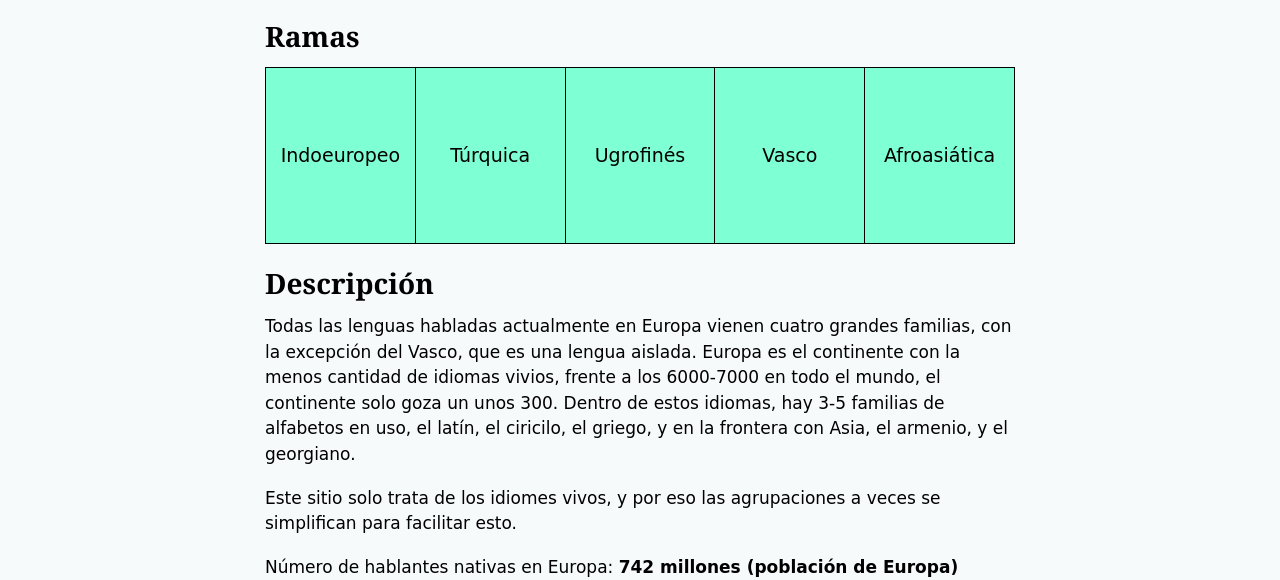
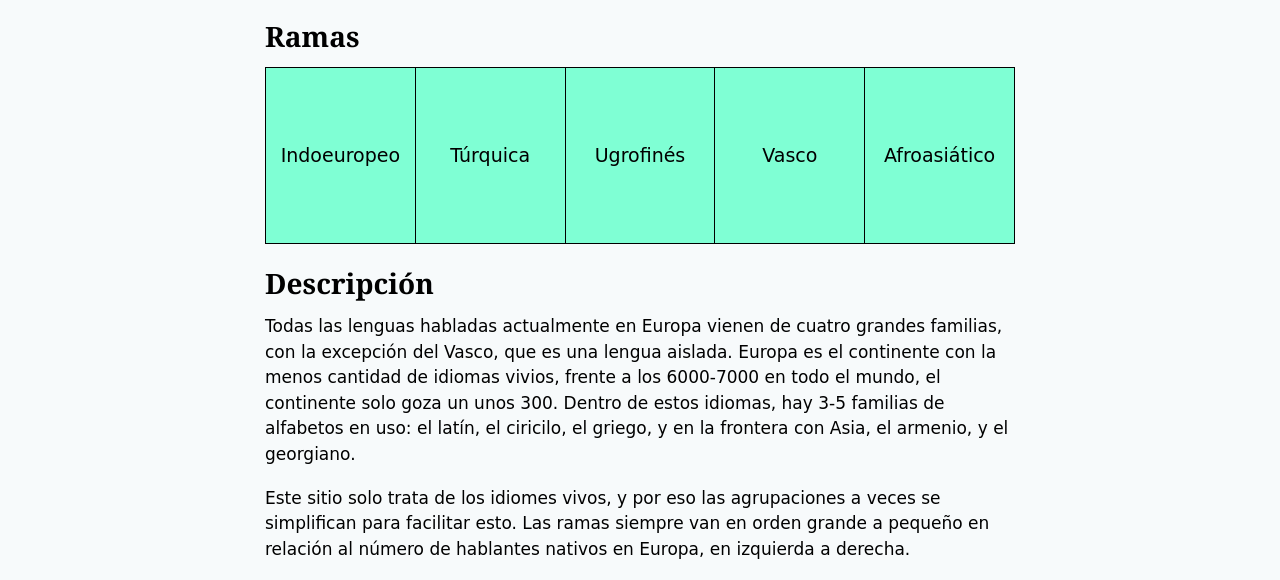
Before and after one commit to FormularSumo/formularsumo.co.uk, an Eleventy site: page es/living-pages/lenguas-de-europa/index.md in a window 1280 px wide. Shown: the part 200-780 px from the top of the page. Built offline with nearby package versions, Linux system fonts and the light colour scheme; Eleventy itself is replaced by a stand-in of ours; files that its build step writes are made by us from their sources.

Commit message:
Add afroasiático

```diff
--- a/es/living-pages/lenguas-de-europa/index.md
+++ b/es/living-pages/lenguas-de-europa/index.md
@@ -8,10 +8,10 @@ ramas: [
     "Túrquica",
     "Ugrofinés",
     "Vasco",
-    "Afroasiática"
+    "Afroasiático"
 ]
 ---
 
-Todas las lenguas habladas actualmente en Europa vienen cuatro grandes familias, con la excepción del Vasco, que es una lengua aislada. Europa es el continente con la menos cantidad de idiomas vivios, frente a los 6000-7000 en todo el mundo, el continente solo goza un unos 300. Dentro de estos idiomas, hay 3-5 familias de alfabetos en uso, el latín, el ciricilo, el griego, y en la frontera con Asia, el armenio, y el georgiano.
+Todas las lenguas habladas actualmente en Europa vienen de cuatro grandes familias, con la excepción del Vasco, que es una lengua aislada. Europa es el continente con la menos cantidad de idiomas vivios, frente a los 6000-7000 en todo el mundo, el continente solo goza un unos 300. Dentro de estos idiomas, hay 3-5 familias de alfabetos en uso: el latín, el ciricilo, el griego, y en la frontera con Asia, el armenio, y el georgiano.
 
-Este sitio solo trata de los idiomes vivos, y por eso las agrupaciones a veces se simplifican para facilitar esto.
+Este sitio solo trata de los idiomes vivos, y por eso las agrupaciones a veces se simplifican para facilitar esto. Las ramas siempre van en orden grande a pequeño en relación al número de hablantes nativos en Europa, en izquierda a derecha.
```
Also changed, not shown: es/living-pages/lenguas-de-europa/Afroasiático.md (added, +9 -0 lines), es/living-pages/lenguas-de-europa/maltés.webp (added).
